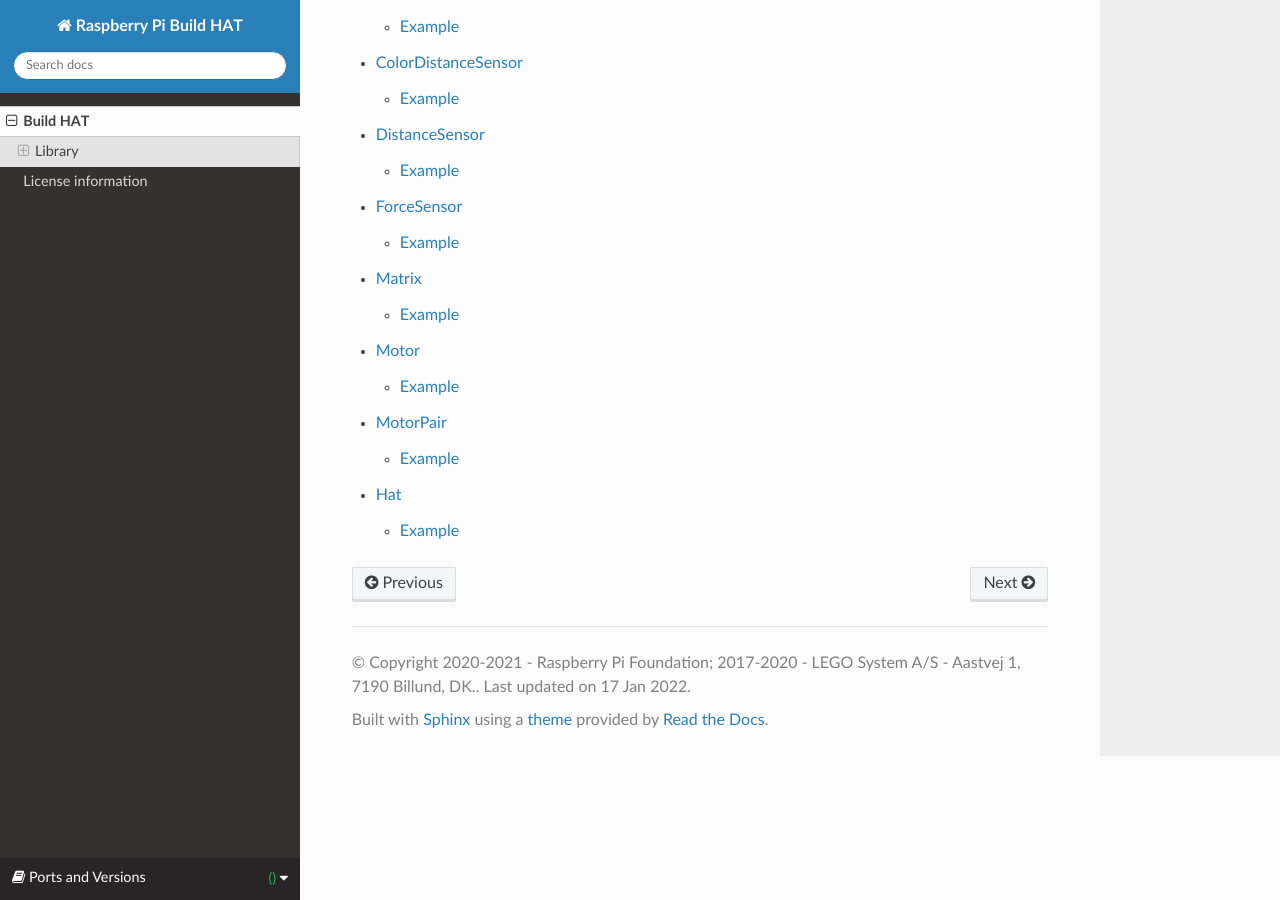
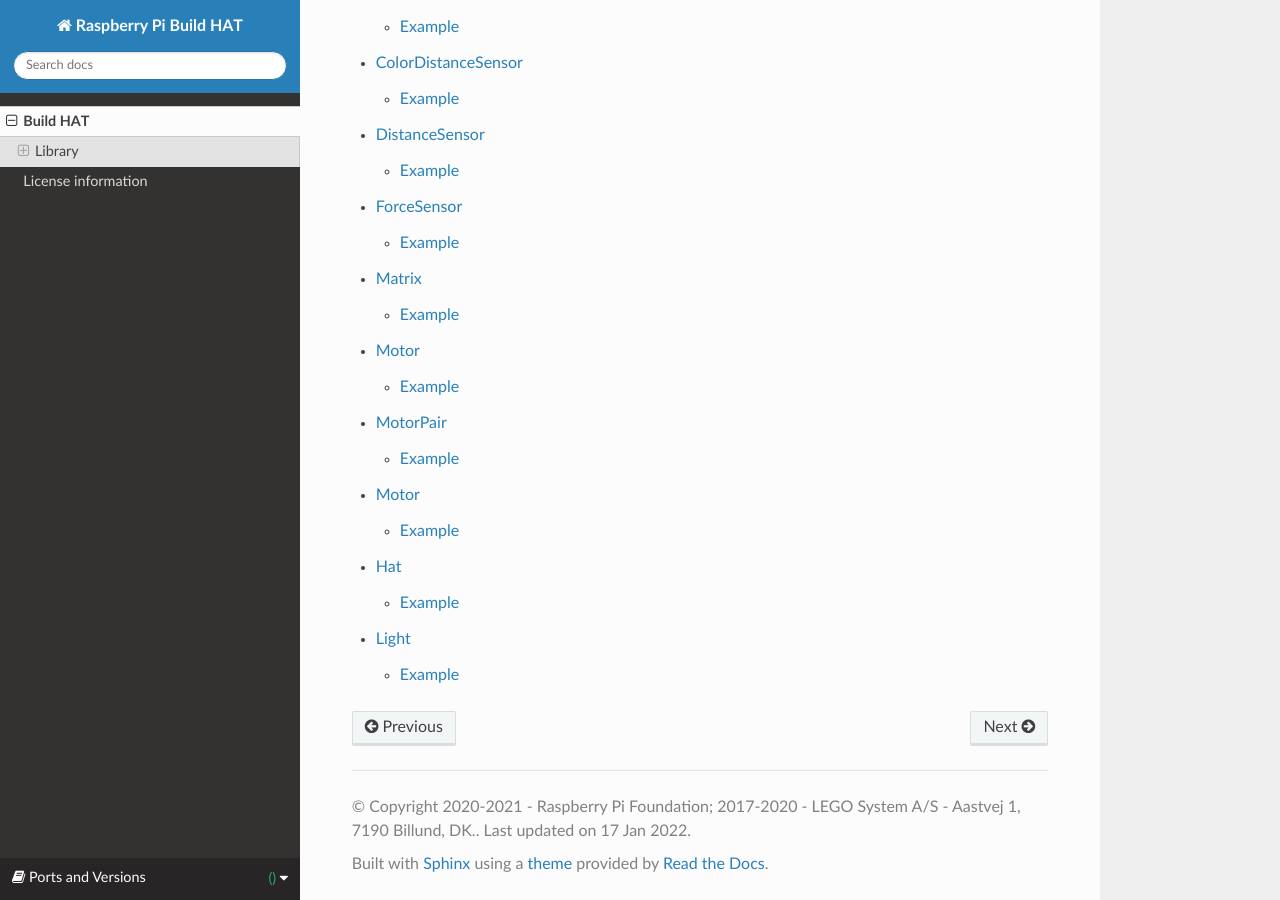
Before and after one commit to RaspberryPiFoundation/python-build-hat, a Sphinx documentation site: the page built from docs/buildhat/index.rst, in a window 1280 px wide and 900 px high, scrolled down 887 px. Built offline with Sphinx 7.4.7 and the Read the Docs theme 2.0.0, drawn with Linux system fonts in a browser that asks for light colours; the version number could not be read and is left out; some of the changed lines change nothing that is shown.

Commit message:
Added photos and passivemotor

```diff
--- a/docs/buildhat/index.rst
+++ b/docs/buildhat/index.rst
@@ -43,4 +43,6 @@
    matrix.rst
    motor.rst
    motorpair.rst
+   passivemotor.rst
    hat.rst
+   light.rst
--- a/docs/buildhat/light.rst
+++ b/docs/buildhat/light.rst
@@ -1,7 +1,9 @@
 Light
 ===========
 
-
+.. image:: images/4lights.jpg
+   :width: 200
+   :alt: The LEGO Light
 
 |location_link|
 
--- /dev/null
+++ b/docs/buildhat/passivemotor.py
@@ -0,0 +1,10 @@
+from buildhat import PassiveMotor
+import time
+
+motor = PassiveMotor('A')
+
+print("Start motor")
+motor.start()
+time.sleep(3)
+print("Stop motor")
+motor.stop()
--- /dev/null
+++ b/docs/buildhat/passivemotor.rst
@@ -0,0 +1,39 @@
+Motor
+=====
+
+LEGO® TECHNIC™ motors which do not have an integrated rotation sensor (encoder).
+
+
+.. |location_link1| raw:: html
+
+   <a href="hhttps://www.lego.com/en-gb/product/train-motor-88011" target="_blank">LEGO® Train motor 88011</a>
+
+.. |location_link1b| raw:: html
+
+   <a href="https://www.bricklink.com/catalogItemInv.asp?S=88011-1" target="_blank">BrickLink item 88011</a>
+
+
+.. |LTM| image:: images/train_motor.jpg
+   :width: 200
+   :alt: The LEGO Train Motor
+
+
+.. list-table:: Passive Motors
+   :widths: 50 50 200
+   :header-rows: 0
+
+
+   * - |location_link1|
+     - |location_link1b|
+     - |LTM|
+
+
+
+.. autoclass:: buildhat.PassiveMotor
+   :members:
+   :inherited-members:
+
+Example
+-------
+
+.. literalinclude:: passivemotor.py
```
Also changed, not shown: docs/buildhat/images/lights.jpg (added), docs/buildhat/images/train_motor.jpg (added).
